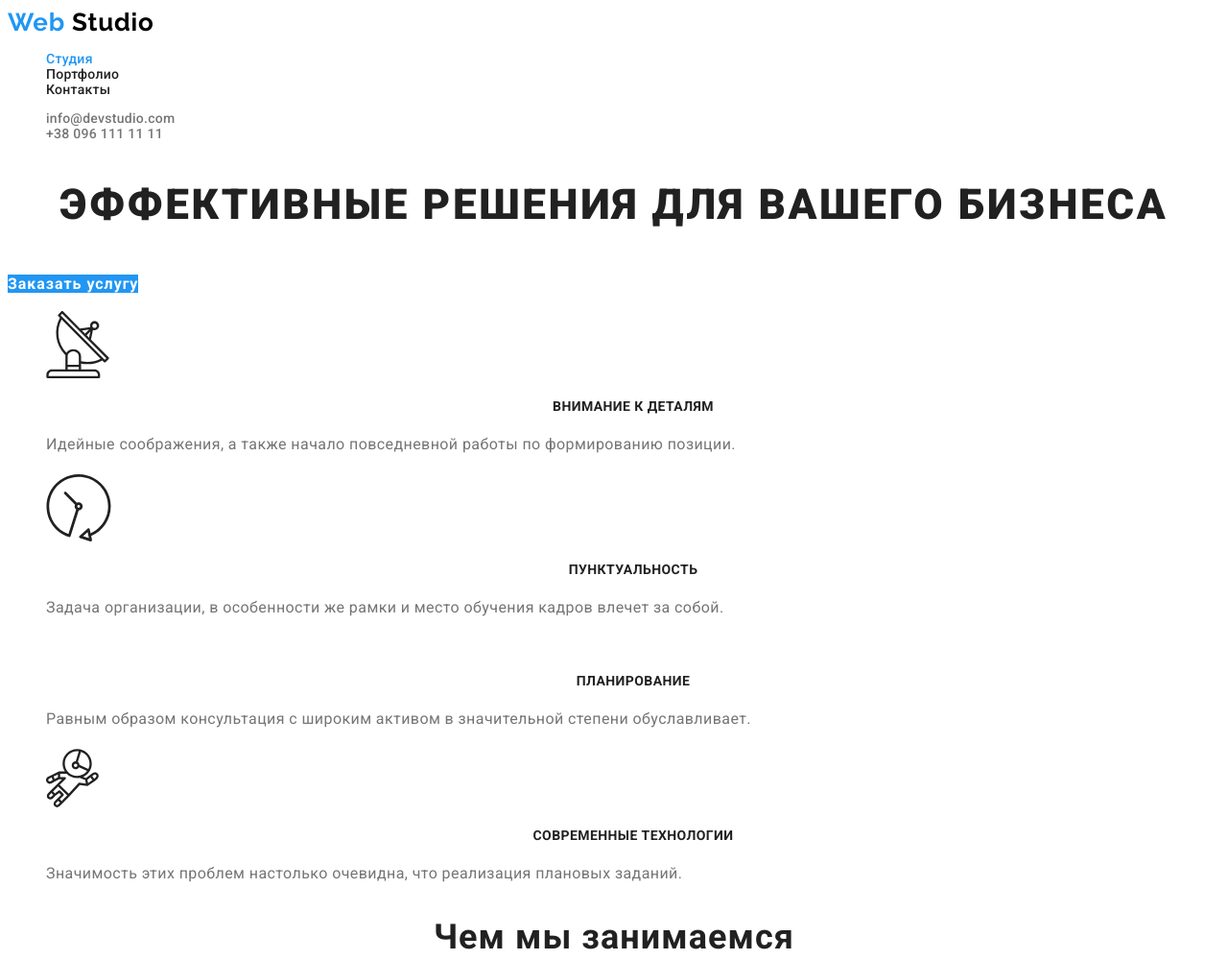
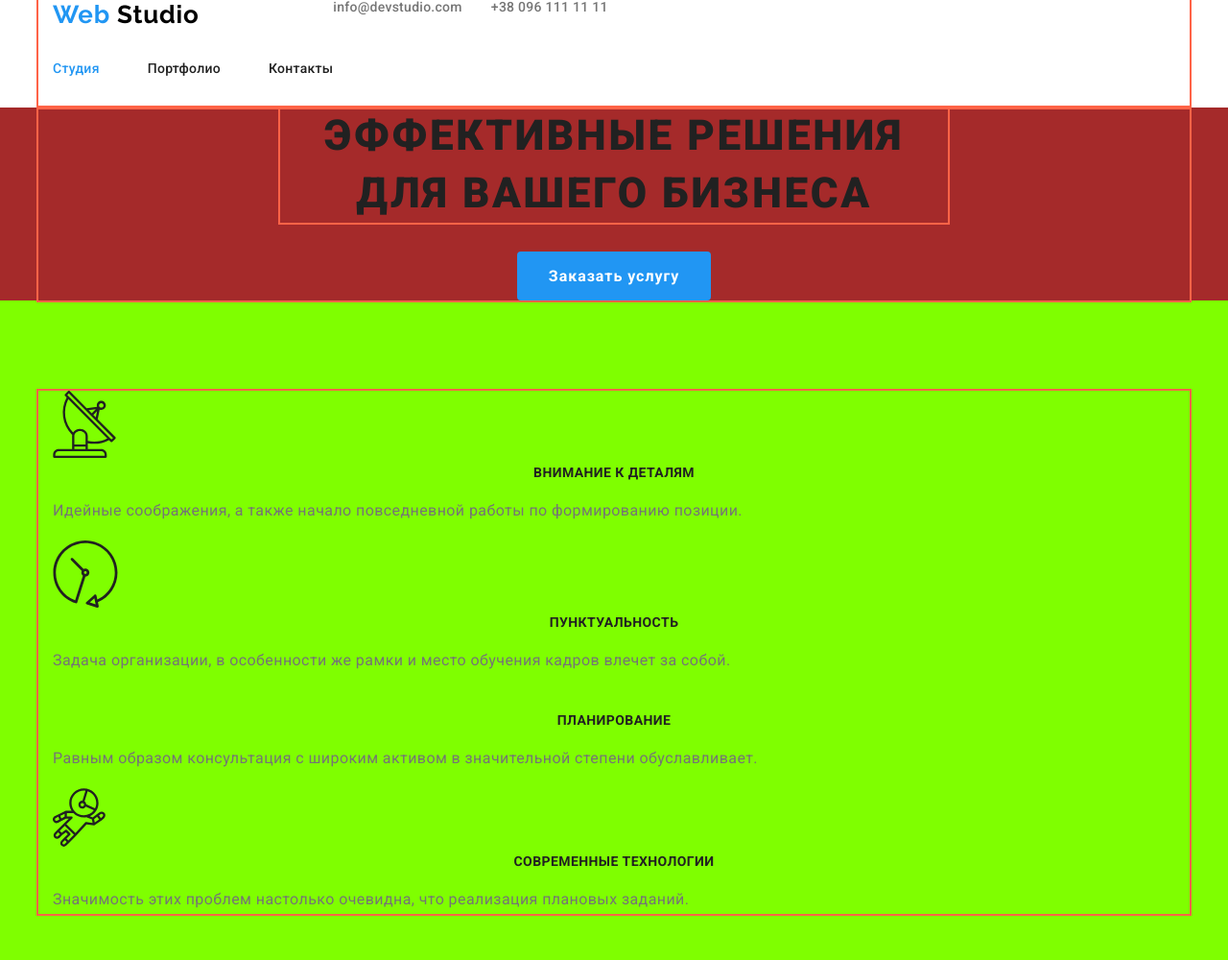
Before and after one commit to Ekateryna991/goit-markup-hw-02, a plain HTML site: page index.html in a window 1280 px wide. Shown: the top 1000 px of the page at 96% size. Drawn offline with nearby package versions, Linux system fonts and the light colour scheme.

Commit message:
блочная модель

```diff
--- a/css/styles.css
+++ b/css/styles.css
@@ -18,6 +18,35 @@
   line-height: 1.71;
   letter-spacing: 0.03em;
 }
+
+.container {
+  margin-left: auto;
+  margin-right: auto;
+  width: 1200px;
+  padding-left: 15px;
+  padding-right: 15px;
+  outline: 2px solid tomato;
+}
+
+/* цвет секции для разметки */
+.company {
+  background-color: brown;
+}
+.advantage {
+  background-color: chartreuse;
+}
+.aboutus {
+  background-color: darkblue;
+}
+.our-team {
+  background-color: deeppink;
+}
+.customers {
+  background-color: gold;
+}
+
+/*  */
+
 a {
   text-decoration: unset;
 }
@@ -38,6 +67,8 @@ a {
 
 .list,
 .list-product {
+  padding: 0;
+  margin: 0;
   list-style: none;
 }
 
@@ -53,10 +84,19 @@ a {
 
 .link-nav {
   color: var(--primary-text-color);
+
+  /* background-color: indianred; */
+  display: block;
+  padding-top: 32px;
+  padding-bottom: 32px;
 }
 
 .link-contact {
   color: var(--secondary-text-color);
+}
+
+.contact .item + .item {
+  margin-left: 30px;
 }
 
 .site-nav .link-nav:hover,
@@ -69,19 +109,43 @@ a {
 .site-nav .link-nav.current {
   color: var(--primary-accent-color);
 }
+
+.header,
+.site-nav,
+.contact {
+  display: flex;
+}
+
+.site-nav .item:last-child {
+  margin-right: 0;
+}
+.site-nav .item + .item {
+  margin-left: 50px;
+}
+
+.company {
+  text-align: center;
+}
+
 .company-title {
   /* color: #ffffff; */
+  margin-top: 0;
+  margin-bottom: 30px;
+
+  width: 696px;
   font-family: Roboto;
 
   font-weight: 900;
   font-size: 44px;
   line-height: 1.36;
-  text-align: center;
+  /* text-align: center; */
   letter-spacing: 0.06em;
   text-transform: uppercase;
 }
 .section-title {
   color: var(--primary-text-color);
+  margin-top: 0;
+  margin-bottom: 50px;
 
   font-weight: 700;
   font-size: 36px;
@@ -93,6 +157,9 @@ a {
 .section-subtitle {
   color: var(--primary-text-color);
 
+  margin-top: 0;
+  margin-bottom: 10px;
+
   font-weight: 700;
   font-size: 14px;
   line-height: 1.14;
@@ -101,8 +168,27 @@ a {
   text-transform: uppercase;
 }
 
+/* .advantage {
+  margin-top: 0;
+  margin-bottom: 0px;
+}*/
+
+.section {
+  padding-top: 94px;
+  padding-bottom: 94px;
+}
+
+/*Наша команда */
+
+.team-photo {
+  margin-top: 0;
+  margin-bottom: 30px;
+}
+
 .team-title {
   color: var(--primary-text-color);
+  margin-top: 0;
+  margin-bottom: 10px;
 
   font-weight: 500;
   font-size: 16px;
@@ -118,11 +204,22 @@ a {
   text-align: center;
   letter-spacing: 0.03em;
   color: var(--secondary-text-color);
+
+  margin-top: 0;
+  margin-bottom: 16px;
 }
+
 .button {
   color: var(--primary-bg-color);
   background-color: var(--primary-accent-color);
   font-family: inherit;
+
+  border-radius: 4px;
+  min-width: 200px;
+  border: 1px solid transparent;
+
+  display: inline-block;
+  padding: 10px 32px;
 
   font-weight: 700;
   font-size: 16px;
--- a/index.html
+++ b/index.html
@@ -8,38 +8,61 @@
       href="https://fonts.googleapis.com/css2?family=Raleway:wght@700&family=Roboto:wght@400;500;700;900&display=swap"
       rel="stylesheet"
     />
+    <link
+      rel="stylesheet"
+      href="https://cdnjs.cloudflare.com/ajax/libs/modern-normalize/0.6.0/modern-normalize.min.css"
+    />
     <link rel="stylesheet" href="./css/styles.css" />
   </head>
   <body class="page">
     <!--Шапка сайта-->
+
     <header>
+      <div class="header container">
         <nav>
           <a href="" class="logo"><span class="aktcent">Web</span> Studio</a>
           <ul class="site-nav list">
-          <li><a href="" class="link-nav current">Студия</a></li>
-          <li><a href="./portfolio.html" class="link-nav">Портфолио</a></li>
-          <li><a href="" class="link-nav">Контакты</a></li>
+            <li class="item">
+              <a href="" class="link-nav current">Студия</a>
+            </li>
+            <li class="item">
+              <a href="./portfolio.html" class="link-nav">Портфолио</a>
+            </li>
+            <li class="item">
+              <a href="" class="link-nav">Контакты</a>
+            </li>
           </ul>
         </nav>
         <ul class="contact list">
-        <li><a href="" class="link-contact">info@devstudio.com</a></li>
-        <li><a href="" class="link-contact">+38 096 111 11 11</a></li>
+          <li class="item">
+            <a href="" class="link-contact">info@devstudio.com</a>
+          </li>
+          <li class="item">
+            <a href="" class="link-contact">+38 096 111 11 11</a>
+          </li>
         </ul>
+      </div>
     </header>
+
     <main>
       <!--Наша компания-->
       <section class="company">
-        <h1 class="company-title">Эффективные решения для вашего бизнеса</h1>
+        <div class="container">
+          <h1 class="company-title container">
+            Эффективные решения для вашего бизнеса
+          </h1>
           <a href="" class="button">Заказать услугу</a>
+        </div>
       </section>
 
       <!--Идейные соображения-->
-      <section class="section">
+      <section class="advantage section">
+        <div class="container">
           <ul class="list">
             <li>
               <img src="./img/Vector1.svg" alt="" />
               <h3 class="section-subtitle">Внимание к деталям</h3>
-            <p class="list-item">
+              <p class="list-item advantage">
                 Идейные соображения, а также начало повседневной работы по
                 формированию позиции.
               </p>
@@ -47,15 +70,15 @@
             <li>
               <img src="./img/Vector2.svg" alt="" />
               <h3 class="section-subtitle">Пунктуальность</h3>
-            <p class="list-item">
-              Задача организации, в особенности же рамки и место обучения кадров
-              влечет за собой.
+              <p class="list-item advantage">
+                Задача организации, в особенности же рамки и место обучения
+                кадров влечет за собой.
               </p>
             </li>
             <li>
               <img src="./img/Vector.svg" alt="" />
               <h3 class="section-subtitle">Планирование</h3>
-            <p class="list-item">
+              <p class="list-item advantage">
                 Равным образом консультация с широким активом в значительной
                 степени обуславливает.
               </p>
@@ -63,16 +86,18 @@
             <li>
               <img src="./img/Group.svg" alt="" />
               <h3 class="section-subtitle">Современные технологии</h3>
-            <p class="list-item">
+              <p class="list-item advantage">
                 Значимость этих проблем настолько очевидна, что реализация
                 плановых заданий.
               </p>
             </li>
           </ul>
+        </div>
       </section>
 
       <!--Чем мы занимаемся-->
-      <section class="section">
+      <section class="aboutus section">
+        <div class="container">
           <h2 class="section-title">Чем мы занимаемся</h2>
           <ul class="list">
             <li>
@@ -88,14 +113,17 @@
               <p class="list-item-aboutus">Дизайнерские решения</p>
             </li>
           </ul>
+        </div>
       </section>
 
       <!--Наша команда-->
-      <section class="section">
+      <section class="our-team section">
+        <div class="container">
           <h2 class="section-title">Наша команда</h2>
-        <ul lang="en" class="list">
+          <ul class="list">
             <li>
               <img
+                class="team-photo"
                 src="./img/img8.jpg"
                 alt="Фото Николая Кучеренко"
                 width="270"
@@ -110,7 +138,12 @@
               </ul>
             </li>
             <li>
-            <img src="./img/img9.jpg" alt="Фото Ольги Ивановой" width="270" />
+              <img
+                class="team-photo"
+                src="./img/img9.jpg"
+                alt="Фото Ольги Ивановой"
+                width="270"
+              />
               <h3 class="team-title">Ольга Иванова</h3>
               <p class="team-text">Frontend Developer</p>
               <ul class="list">
@@ -121,7 +154,12 @@
               </ul>
             </li>
             <li>
-            <img src="./img/img10.jpg" alt="Фото Андрея Шевченко" width="270" />
+              <img
+                class="team-photo"
+                src="./img/img10.jpg"
+                alt="Фото Андрея Шевченко"
+                width="270"
+              />
               <h3 class="team-title">Андрей Шевченко</h3>
               <p class="team-text">Marketing</p>
               <ul class="list">
@@ -132,7 +170,12 @@
               </ul>
             </li>
             <li>
-            <img src="./img/img11.jpg" alt="Фото Ивана Николаева" width="270" />
+              <img
+                class="team-photo"
+                src="./img/img11.jpg"
+                alt="Фото Ивана Николаева"
+                width="270"
+              />
               <h3 class="team-title">Иван Николаев</h3>
               <p class="team-text">UI Designer</p>
               <ul class="list">
@@ -143,11 +186,13 @@
               </ul>
             </li>
           </ul>
+        </div>
       </section>
 
       <!--Постоянные клиенты-->
-      <section>
-        <h2>Постоянные клиенты</h2>
+      <section class="customers">
+        <div class="container">
+          <h2 class="section-title">Постоянные клиенты</h2>
           <ul class="list">
             <li>
               <a href=""
@@ -187,6 +232,7 @@
               /></a>
             </li>
           </ul>
+        </div>
       </section>
     </main>
 
```
Also changed, not shown: portfolio.html (+5 -0 lines). Lines whose indentation alone changed are shown as unchanged.
